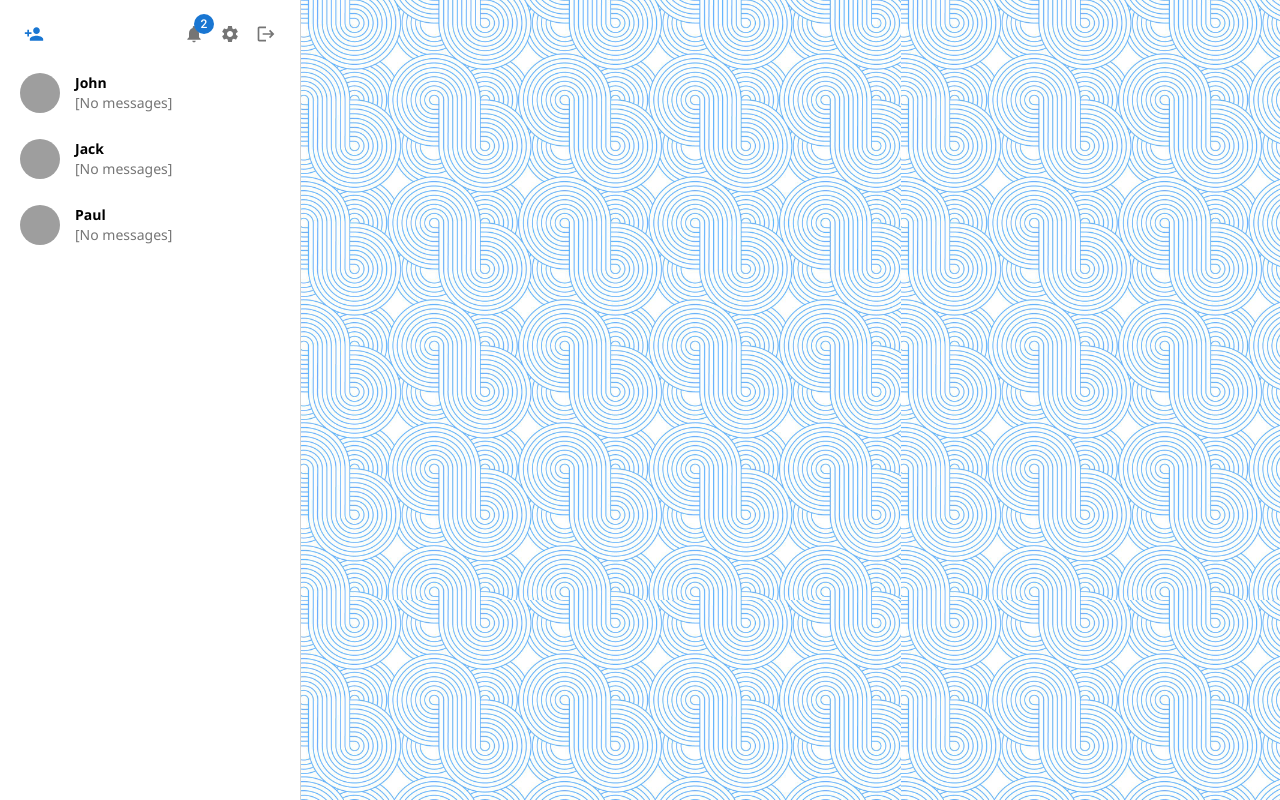
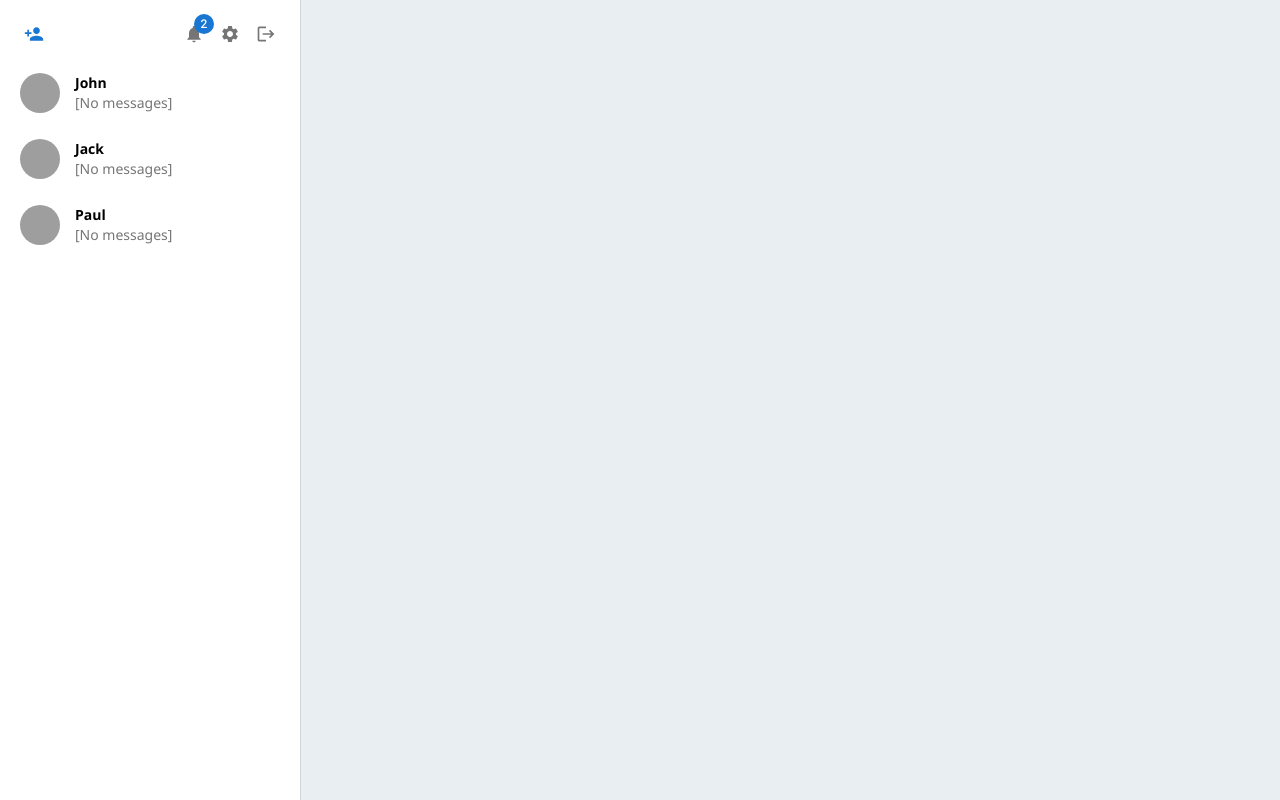
Before and after one commit to StephenChips/ChatApp, a React (Vite) app: page / in a window 1280 px wide. Built offline with nearby package versions, Linux system fonts and the light colour scheme; grey boxes are pictures that could not be loaded.

Commit message:
Changed the <Outlet /> component's wrapper element's class name, and the background.

```diff
--- a/src/pages/App/App.module.css
+++ b/src/pages/App/App.module.css
@@ -17,10 +17,10 @@
   flex: 1;
 }
 
-.message-window-wrapper {
+.router-outlet-wrapper {
   flex: 1;
-  background: url("../../assets/default-message-window-background.jpg") repeat;
   background-size: 600px;
+  background-color: #e9eef2;
 }
 
 .add-contact-btn {
--- a/src/pages/App/App.tsx
+++ b/src/pages/App/App.tsx
@@ -130,9 +130,7 @@
           <ContactList contacts={contacts} className={cls["contact-list"]} />
         </div>
 
-        <Box
-          className={cls["message-window-wrapper"]}
-        >
+        <Box className={cls["router-outlet-wrapper"]}>
           <Outlet />
         </Box>
         <AddContactDialog />
```
